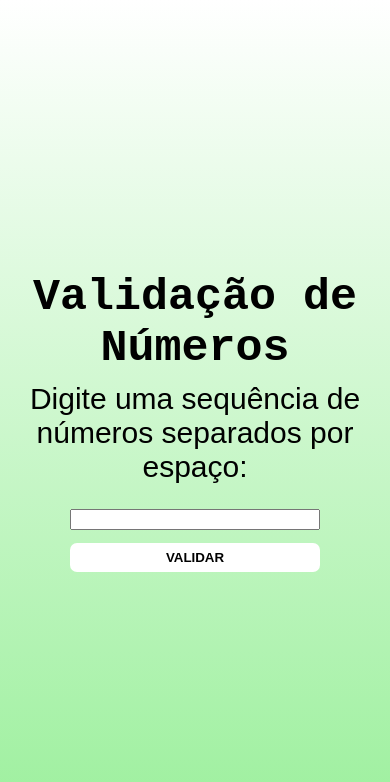
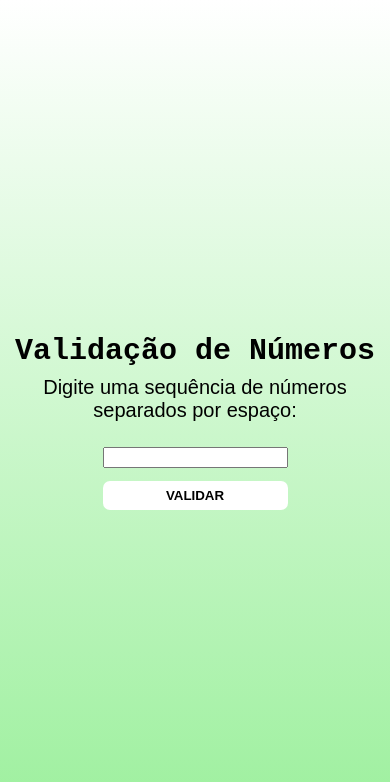
Before and after one commit to beatrizroisin/funcao-number.github.io, a plain HTML site: page index.html in a window 390 px wide. Drawn offline with nearby package versions, Linux system fonts and the light colour scheme.

Commit message:
ajustes finais

```diff
--- a/index.css
+++ b/index.css
@@ -1,10 +1,11 @@
 #sequenciais .title-val{
-    font-size: 45px;
+    font-size: 25px;
     font-family: monospace;
     padding: 0;
     margin: 0;
 
 }
+
 #sequenciais{
     align-items: center;
     display: flex;
@@ -13,9 +14,10 @@
 }
 .validacao-dig{
     text-align: center;
+    width: 100%;
 }
 #sequenciais p{
-    font-size: 30px;
+    font-size: 15px;
     font-family: arial;
     padding: 8px 5px 25px 5px;
     margin: 0;
@@ -25,9 +27,9 @@
     margin-bottom: 1em;
 }
 #sequenciais span{
-    padding: 15px 0 15px 0px;
+    padding: 1em;
     font-family: arial;
-    font-size: 26px;
+    font-size: 12px;
     font-weight: 700;
     width: 250px;
 
@@ -46,3 +48,22 @@
     display: grid;
     justify-content: center;
 }
+
+@media (max-width: 600px) {
+    #sequenciais .title-val{
+        font-size: 30px;
+    }
+    #sequenciais p{
+        font-size: 20px;
+        font-family: arial;
+        padding: 8px 5px 25px 5px;
+        margin: 0;
+    }
+    #sequenciais input{
+        width: 100%;
+        margin-bottom: 1em;
+    }
+    #sequenciais button{
+        width: 100%;
+    }
+  }
--- a/index.html
+++ b/index.html
@@ -6,6 +6,7 @@
 <html>
     <head>
         <title>funcao-number1</title>
+        <meta name="viewport" content="width=device-width, initial-scale=1, maximum-scale=1">
         <script  src="./index.js"></script>
         <link href="./index.css" rel="stylesheet" type="text/css" />
         <script src="https://code.jquery.com/jquery-3.6.0.min.js"></script>
```
